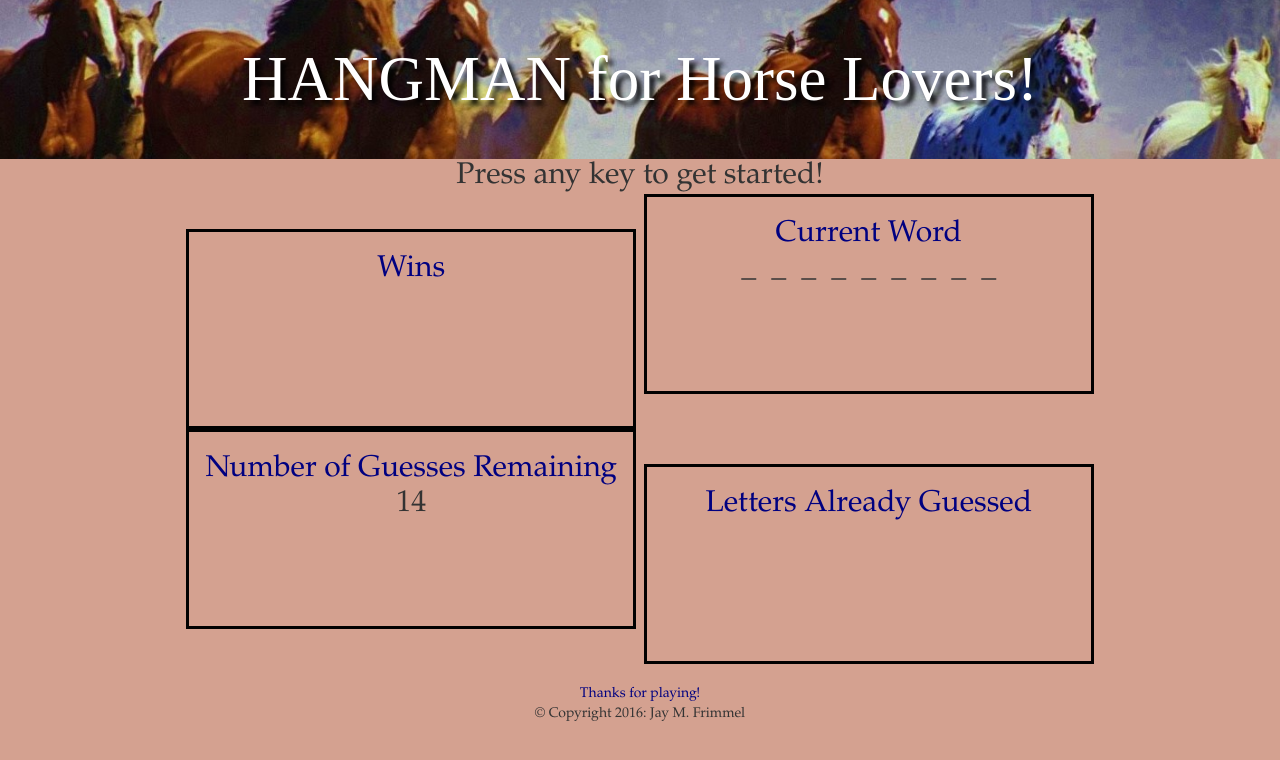
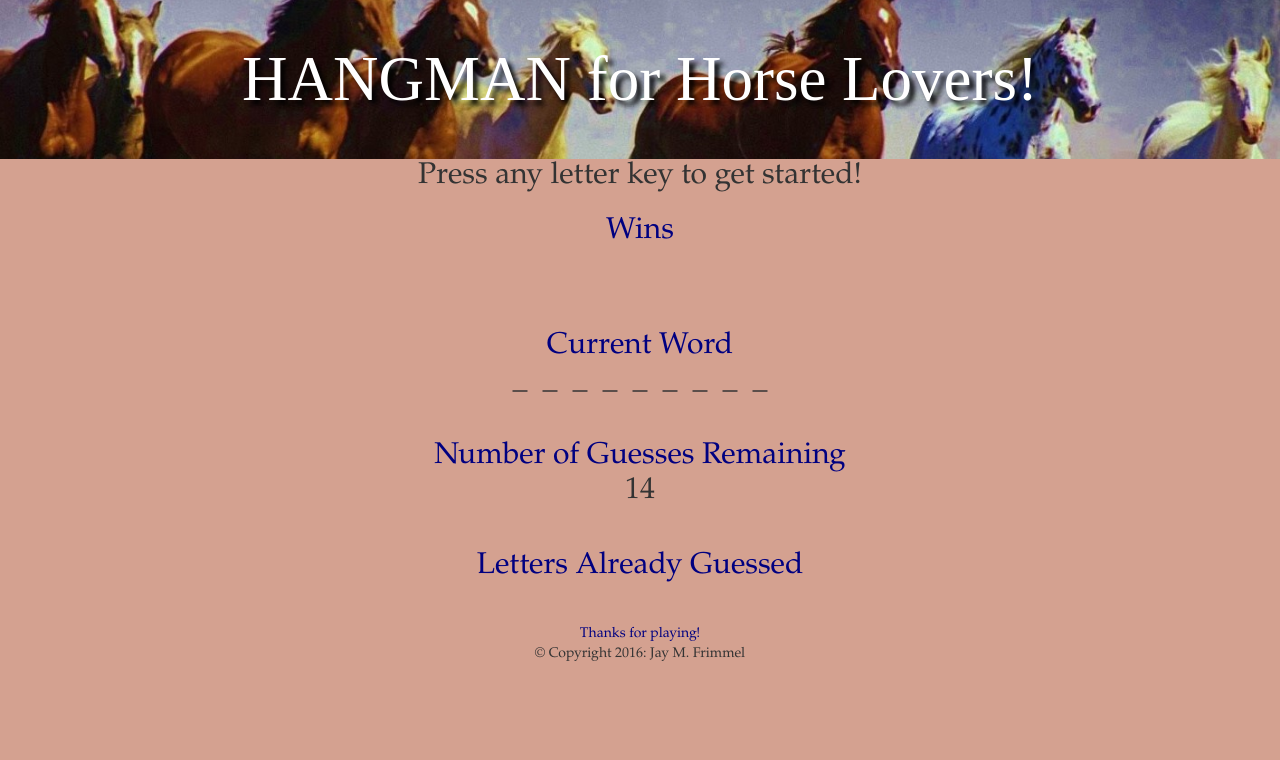
Before and after one commit to JayMFrimmel/HangmanGame, a PHP site: page /index.html in a window 1280 px wide. Shown: the top 760 px of the page. Run offline with PHP 8.4, Linux system fonts and the light colour scheme; some libraries are stand-ins or nearby versions.

Commit message:
added css and html

```diff
--- a/assets/css/style.css
+++ b/assets/css/style.css
@@ -23,34 +23,25 @@ body {
 	line-height: 35px;
 	text-align: center;
 }
-.floating-box {
-	display: inline-block;
-	width: 450px;
-	height: 200px;
-	margin: auto;
-	border: 3px solid black;
-}
+
 h3 {
 	color: #000080;
 	font-size: 30px;
 	line-height: 35px;
 }
 #wins {
-
 	padding-top: 20px;
 	padding-bottom: 20px;
 	padding-left: 15px;
 	padding-right: 15px;
 }
 #current-word-section {
-
 	padding-top: 20px;
 	padding-bottom: 20px;
 	padding-left: 15px;
 	padding-right: 15px;
 }
 #guesses-remaining-section {
-
 	padding-top: 20px;
 	padding-bottom: 20px;
 	padding-left: 15px;
@@ -63,7 +54,6 @@ h3 {
 	padding-left: 15px;
 	padding-right: 15px;
 }
-
 .footer {
 	font-family: Palatino, "Palatino Linotype", "Palatino LT STD", "Book Antiqua", Georgia, serif;
 	font-size: 14px;
--- a/index.html
+++ b/index.html
@@ -22,7 +22,7 @@
 
 	<div class="container">
 		<div id="game-section">
-			<h2>Press any key to get started!</h2>
+			<h2>Press any letter key to get started!</h2>
 
 		<!-- <div class="row">
 			<div class="col-md-6">Wins!</div>
@@ -33,33 +33,26 @@
 			<div class="col-md-6">Number of Guesses Left:</div>
 			<div class="col-md-6">Letters Already Guessed:</div>
 		</div> -->
-		<div class="floating-box">
+
 			<div id="wins">
 				<h3 class="section-title">Wins</h3>
 					<div id="wins"></div>
 			</div>
-		</div>
 
-		<div class="floating-box">
 			<div id="current-word-section">
 				<h3 class="section-title">Current Word</h3>
 				<div id="current-word"></div>
 			</div>
-		</div>
 
-		<div class="floating-box">
 			<div id="guesses-remaining-section">
 				<h3 class="section-title">Number of Guesses Remaining</h3>
 				<div id="guesses-remaining"></div>
 			</div>
-		</div>
 
-		<div class="floating-box">
 			<div id="guessed-letter-section">
 				<h3 class="section-title">Letters Already Guessed</h3>
 				<div id="guessed-letters"></div>
 			</div>
-		</div>
 
 		</div>
 	</div>
```
